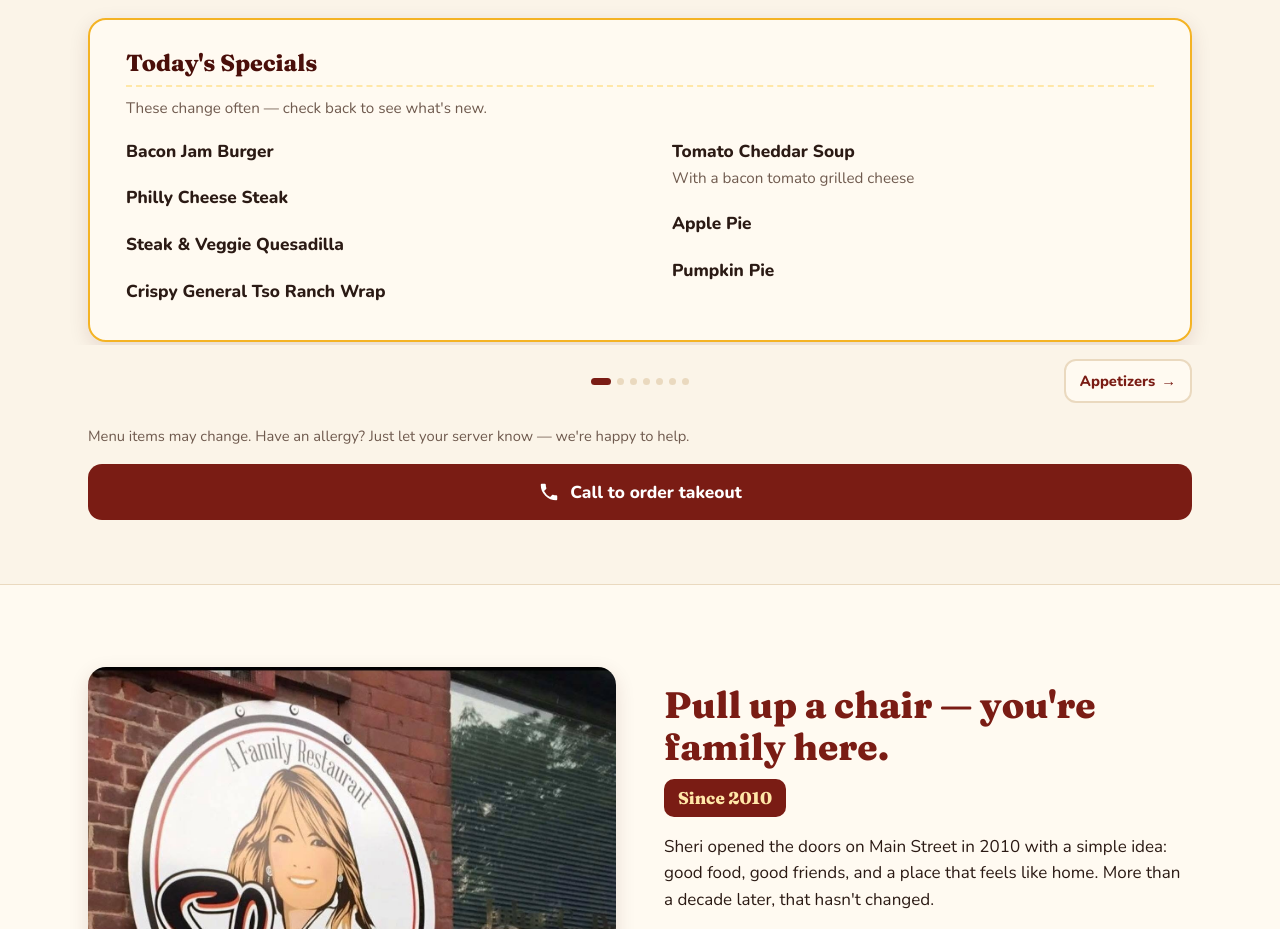
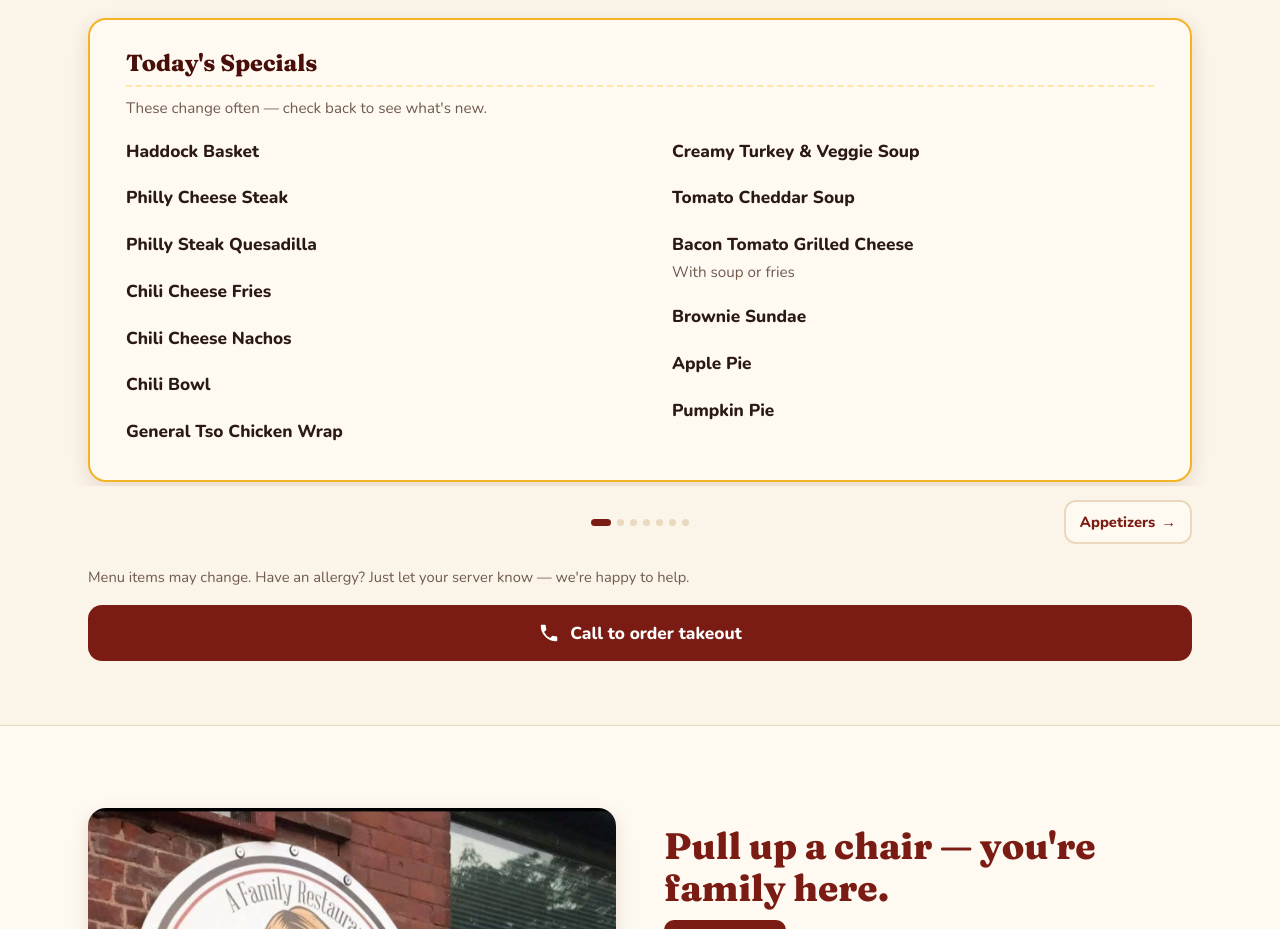
Before and after one commit to sherisplace/sherisplace.github.io, a plain HTML site: page index.html in a window 1280 px wide. Shown: the part 1060-1989 px from the top of the page. Drawn offline with nearby package versions, Linux system fonts and the light colour scheme.

Commit message:
Today's specials (Nov 27), posted from Sheri's specials app

```diff
--- a/index.html
+++ b/index.html
@@ -761,11 +761,17 @@ const EVENTS = [
    ===================================================================== */
 /* SPECIALS:START (updated automatically by Sheri's specials app) */
 const SPECIALS = [
-  { n: "Bacon Jam Burger" },
+  { n: "Haddock Basket" },
   { n: "Philly Cheese Steak" },
-  { n: "Steak & Veggie Quesadilla" },
-  { n: "Crispy General Tso Ranch Wrap" },
-  { n: "Tomato Cheddar Soup", d: "With a bacon tomato grilled cheese" },
+  { n: "Philly Steak Quesadilla" },
+  { n: "Chili Cheese Fries" },
+  { n: "Chili Cheese Nachos" },
+  { n: "Chili Bowl" },
+  { n: "General Tso Chicken Wrap" },
+  { n: "Creamy Turkey & Veggie Soup" },
+  { n: "Tomato Cheddar Soup" },
+  { n: "Bacon Tomato Grilled Cheese", d: "With soup or fries" },
+  { n: "Brownie Sundae" },
   { n: "Apple Pie" },
   { n: "Pumpkin Pie" },
 ];
```
